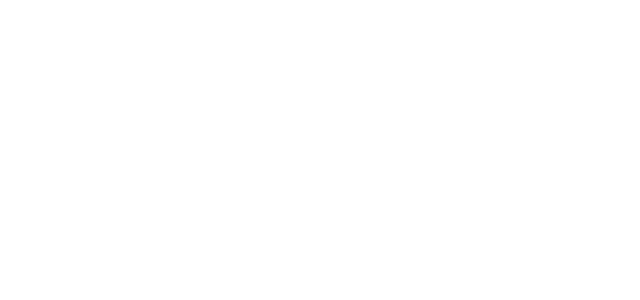
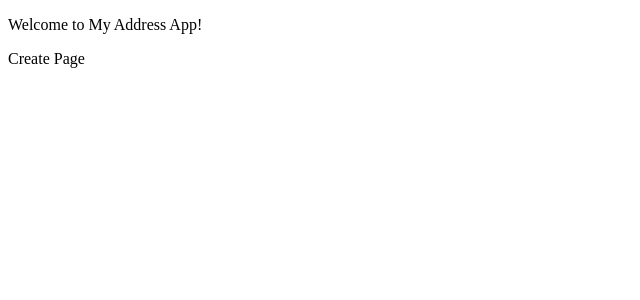
Before and after one commit to SteNuf/Modul11_Task, a React (Vite) app in the folder my-adress-app/: page /create in a window 1280 px wide. Shown: the top 300 px of the page, without its empty margins (0-640 px from the left). Built offline with nearby package versions, Linux system fonts and the light colour scheme.

Commit message:
The first steps were carried out with the basic structure in react.

```diff
--- a/my-adress-app/src/App.tsx
+++ b/my-adress-app/src/App.tsx
@@ -1,26 +1,24 @@
 import "./App.css";
-import { createBrowserRouter } from "react-router-dom";
-import Overview from "./routes/overview/Overview";
-import Create from "./routes/create/create";
-import Edit from "./routes/edit/Edit";
+import { createBrowserRouter, RouterProvider } from "react-router-dom";
+import Root from "./routes/Root";
+import CreateView from "./routes/create/CreateView";
+import EditView from "./routes/edit/EditView";
+import OverView from "./routes/overview/Overview";
 
-function App() {
 const router = createBrowserRouter([
   {
-      path: "overview",
-      element: <Overview />,
+    path: "/",
+    element: <Root />,
     children: [
-        { path: "create", element: <Create /> },
-        { path: "edit", element: <Edit /> },
+      { path: "overview", element: <OverView /> },
+      { path: "create", element: <CreateView /> },
+      { path: "edit/:id", element: <EditView /> },
     ],
   },
 ]);
 
-  return (
-    <>
-      <div></div>
-    </>
-  );
+function App() {
+  return <RouterProvider router={router} />;
 }
 
 export default App;
--- /dev/null
+++ b/my-adress-app/src/routes/Root.tsx
@@ -0,0 +1,12 @@
+import { Outlet } from "react-router-dom";
+
+function Root() {
+  return (
+    <>
+      <p>Welcome to My Address App!</p>
+      <Outlet />
+    </>
+  );
+}
+
+export default Root;
--- a/my-adress-app/src/routes/create/Create.tsx
+++ /dev/null
@@ -1,4 +0,0 @@
-function Create() {
-  return <div>Create Page</div>;
-}
-export default Create;
--- /dev/null
+++ b/my-adress-app/src/routes/create/CreateView.tsx
@@ -0,0 +1,4 @@
+function CreateView() {
+  return <div>Create Page</div>;
+}
+export default CreateView;
--- a/my-adress-app/src/routes/edit/Edit.tsx
+++ /dev/null
@@ -1,4 +0,0 @@
-function Edit() {
-  return <div>Edit Page</div>;
-}
-export default Edit;
--- /dev/null
+++ b/my-adress-app/src/routes/edit/EditView.tsx
@@ -0,0 +1,4 @@
+function EditView() {
+  return <div>Edit Page</div>;
+}
+export default EditView;
--- a/my-adress-app/src/routes/overview/Overview.tsx
+++ b/my-adress-app/src/routes/overview/Overview.tsx
@@ -1,4 +1,4 @@
-function Overview() {
+function OverView() {
   return <div>Overview Page</div>;
 }
-export default Overview;
+export default OverView;
```
Lines whose indentation alone changed are shown as unchanged.
